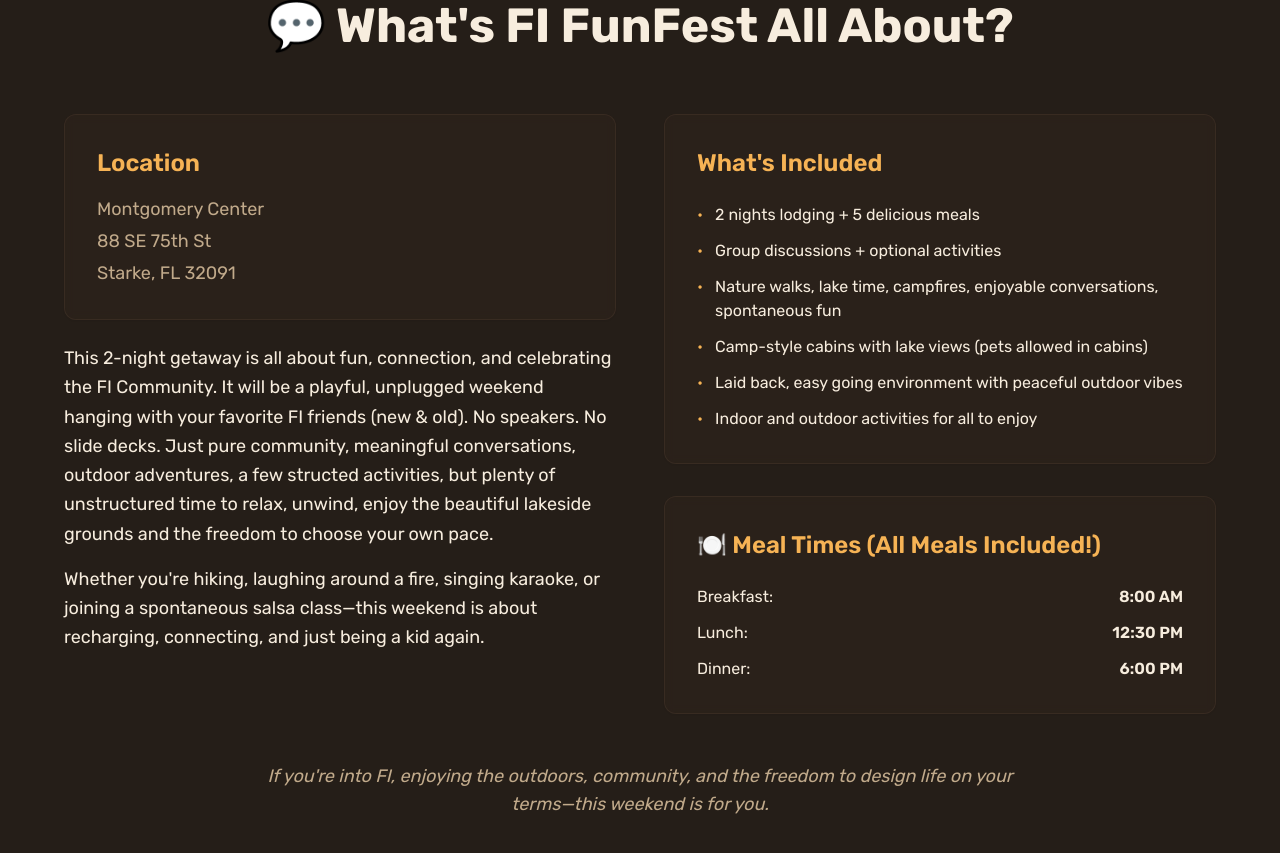
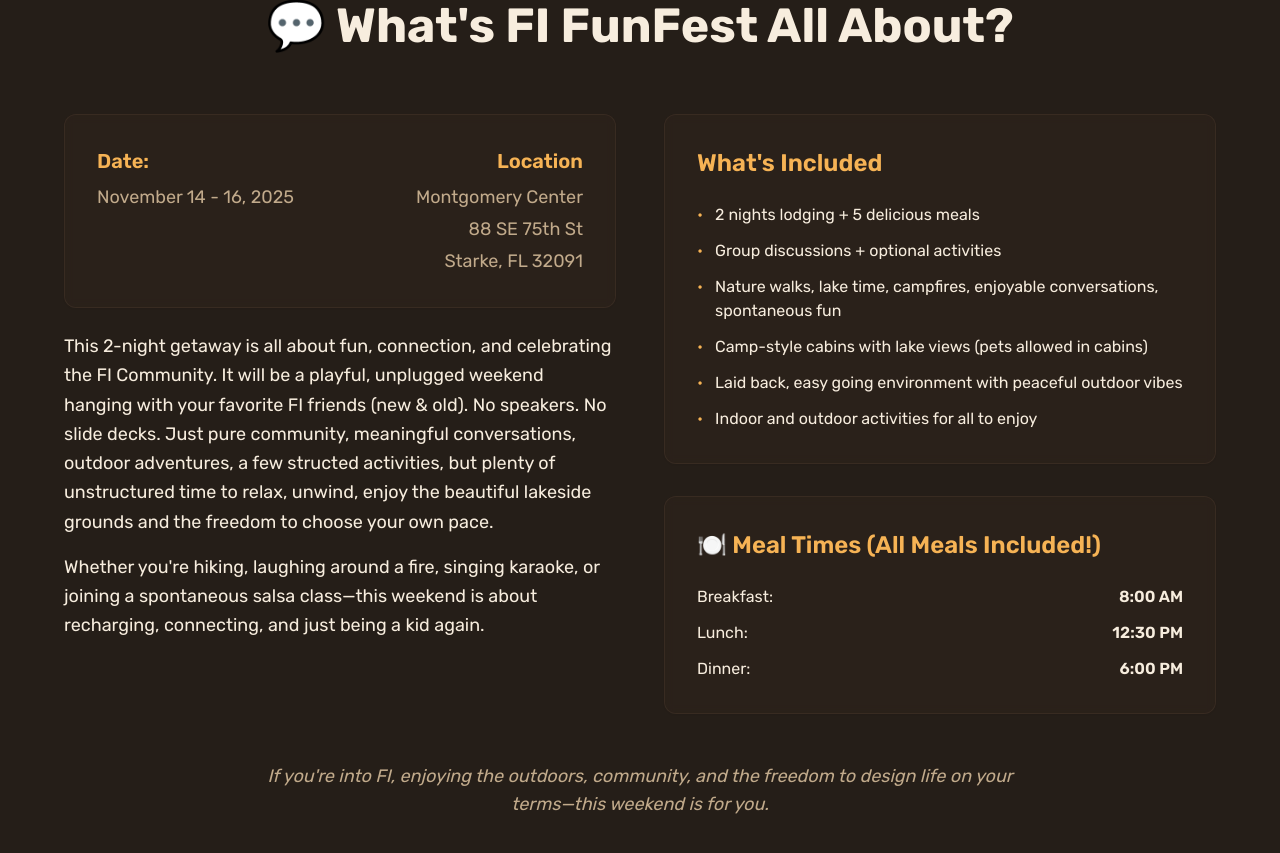
Before and after one commit to BradRollins/fifunfest, a React (Vite) app: page / in a window 1280 px wide. Shown: the part 926-1779 px from the top of the page. Built offline with nearby package versions, Linux system fonts and the light colour scheme.

Commit message:
Updated About.tsx

```diff
--- a/src/components/About.tsx
+++ b/src/components/About.tsx
@@ -13,13 +13,26 @@ const About = () => {
             {/* Left Column - Main Description */}
             <div className="space-y-6">
               <Card className="p-8 border-border/50 bg-card/50 backdrop-blur-sm">
-                <h3 className="text-2xl font-hero font-semibold mb-4 text-accent">
+                <div className="flex justify-between items-start gap-6">
+                  <div className="flex-shrink-0">
+                    <h3 className="text-xl font-hero font-semibold mb-2 text-accent">
+                      Date:
+                    </h3>
+                    <p className="text-lg text-muted-foreground">
+                      November 14 - 16, 2025
+                    </p>
+                  </div>
+
+                  <div className="text-right">
+                    <h3 className="text-xl font-hero font-semibold mb-2 text-accent">
                       Location
                     </h3>
                     <div className="text-lg text-muted-foreground space-y-1">
                       <p>Montgomery Center</p>
                       <p>88 SE 75th St</p>
                       <p>Starke, FL 32091</p>
+                    </div>
+                  </div>
                 </div>
               </Card>
 
```
Lines whose indentation alone changed are shown as unchanged.
